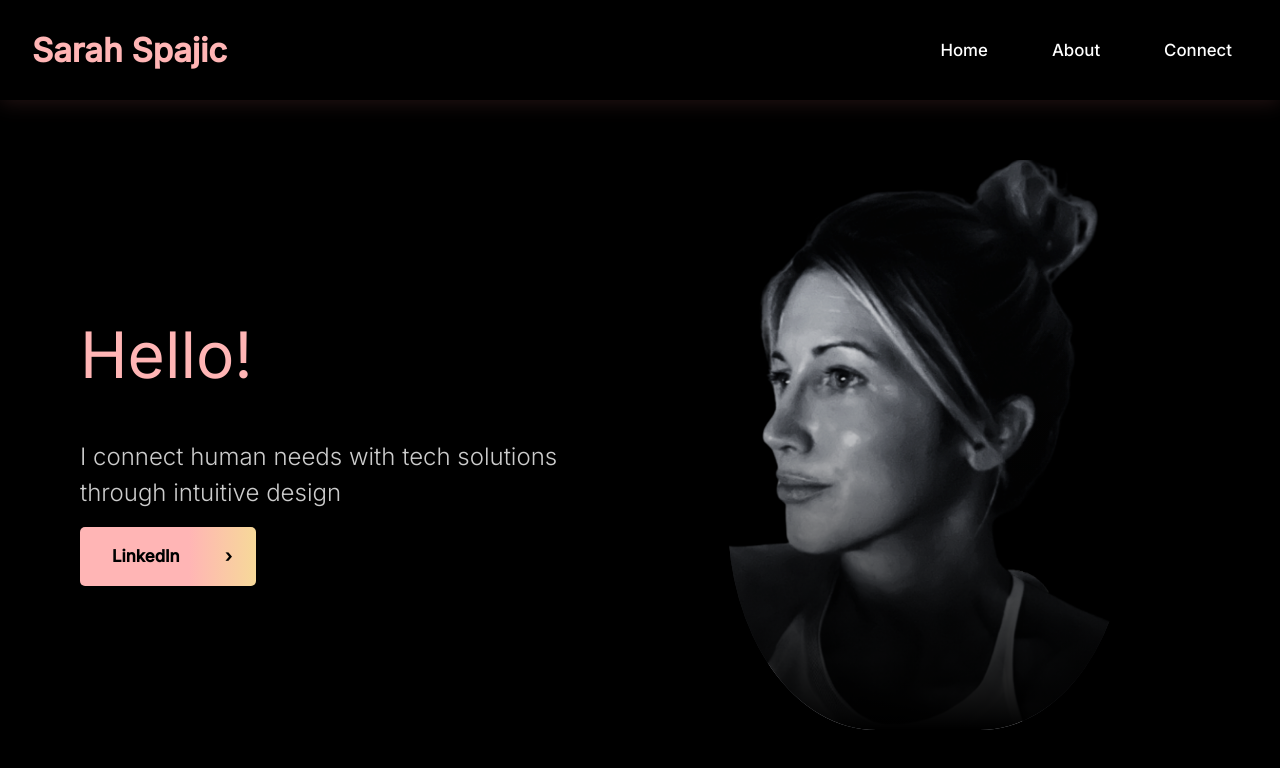
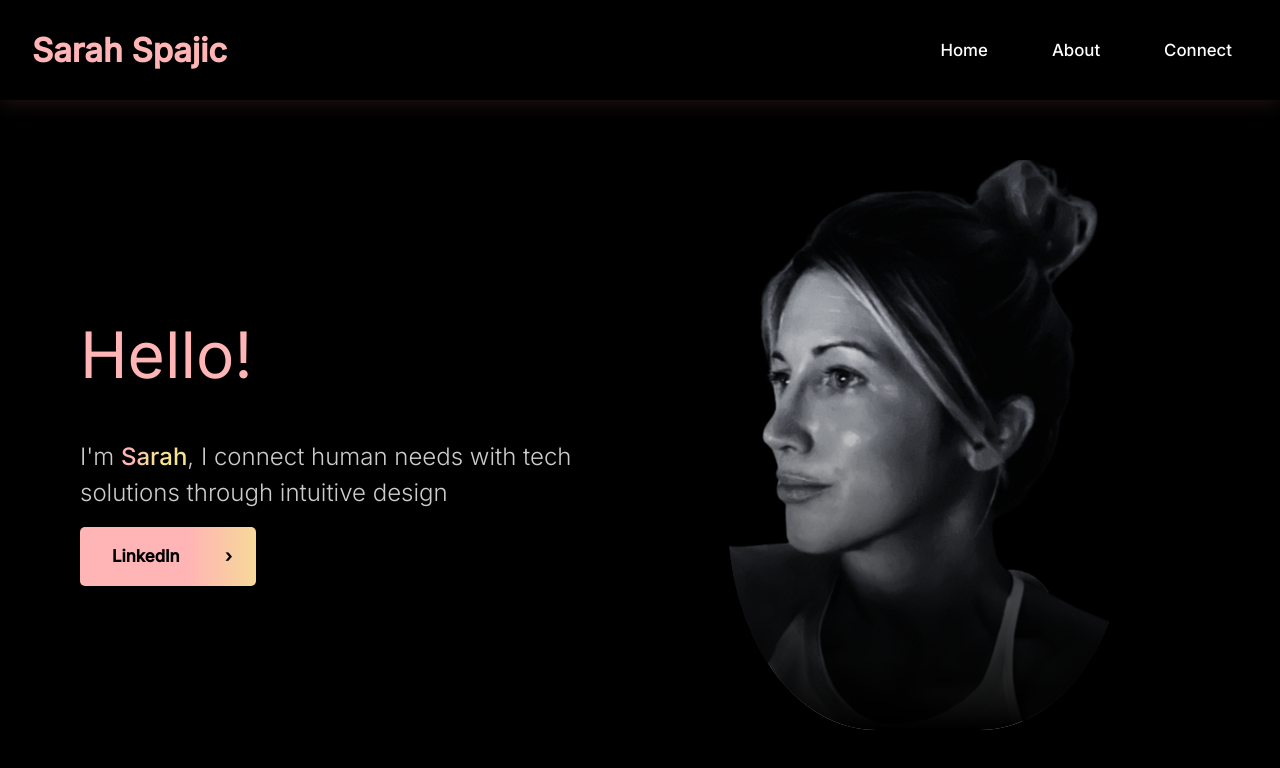
Before and after one commit to SarahSpajic/sarah-spajic-2025, a React (Create React App) app: page / in a window 1280 px wide. Shown: the top 768 px of the page. Built offline with nearby package versions, Linux system fonts and the light colour scheme.

Commit message:
adding my name to home page w/ shimer effect

```diff
--- a/src/pages/Home/index.tsx
+++ b/src/pages/Home/index.tsx
@@ -1,5 +1,5 @@
 import React from 'react';
-import { HomeSection, Hero, Title, Tagline, TitleWrapper, ContentWrapper, ImageWrapper, LinkedInButton } from './styles';
+import { HomeSection, Hero, Title, Tagline, TitleWrapper, ContentWrapper, ImageWrapper, LinkedInButton, HighlightedText } from './styles';
 import profileImage from '../../assets/sarah-spajic.png';
 
 const Home = () => {
@@ -11,7 +11,7 @@ const Home = () => {
             <Title>Hello!</Title>
           </TitleWrapper>
           <Tagline>
-            I connect human needs with tech solutions through intuitive design
+            I'm <HighlightedText>Sarah</HighlightedText>, I connect human needs with tech solutions through intuitive design
           </Tagline>
           <LinkedInButton
             href="https://www.linkedin.com/in/sarah-spajic/"
--- a/src/pages/Home/styles.ts
+++ b/src/pages/Home/styles.ts
@@ -57,6 +57,31 @@ export const Tagline = styled.p`
   font-size: 1.5rem;
   line-height: 1.5;
   color: ${({ theme }) => theme.colors.textLight};
+`;
+
+export const HighlightedText = styled.span`
+  background: linear-gradient(
+    to right,
+    #FFB5B5 20%,
+    #f4e490 40%,
+    #f4e490 60%,
+    #FFB5B5 80%
+  );
+  background-size: 200% auto;
+  color: transparent;
+  background-clip: text;
+  -webkit-background-clip: text;
+  font-weight: 500;
+  animation: shine 3s ease-in-out infinite;
+
+  @keyframes shine {
+    0% {
+      background-position: 200% center;
+    }
+    100% {
+      background-position: -200% center;
+    }
+  }
 `;
 
 export const ImageContainer = styled.div`
```
